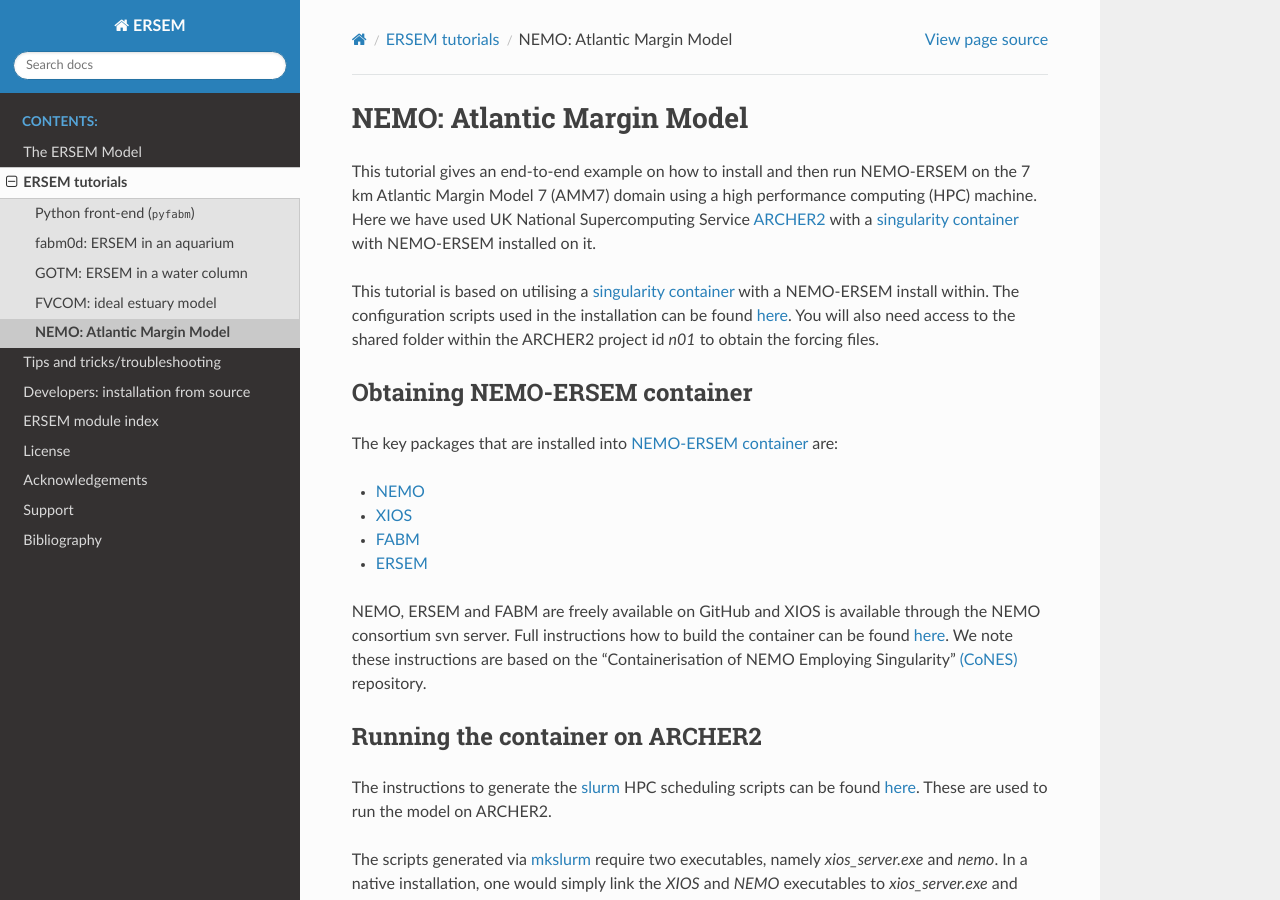
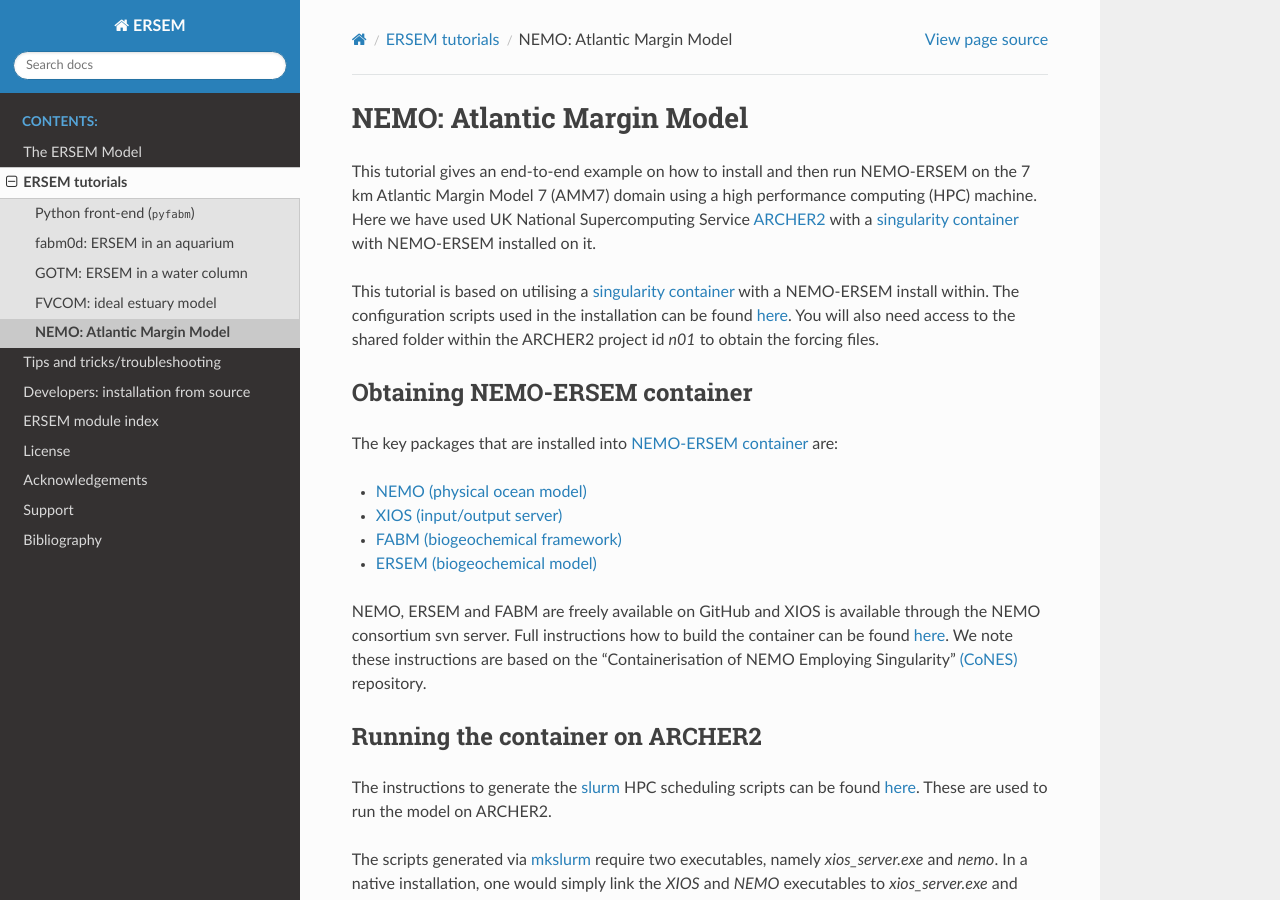
Before and after one commit to pmlmodelling/ersem, a Sphinx documentation site: the page built from docs/source/tutorials/nemo.rst, in a window 1280 px wide and 900 px high. Built offline with Sphinx 7.4.7 and the Read the Docs theme 2.0.0, drawn with Linux system fonts in a browser that asks for light colours; formulas are drawn with MathJax 3; the version number could not be read and is left out; some of the changed text lies outside the part shown.

Commit message:
Updating NEMO docs from PR

```diff
--- a/docs/source/tutorials/nemo.rst
+++ b/docs/source/tutorials/nemo.rst
@@ -25,10 +25,10 @@ Obtaining NEMO-ERSEM container
 The key packages that are installed into
 `NEMO-ERSEM container <https://github.com/pmlmodelling/NEMO-container>`_ are:
 
-* `NEMO <https://github.com/pmlmodelling/NEMO4.0-FABM>`__
-* `XIOS <http://forge.ipsl.jussieu.fr/ioserver/svn/XIOS/branchs/xios-2.5>`__
-* `FABM <https://github.com/fabm-model/fabm>`__
-* `ERSEM <https://github.com/pmlmodelling/ersem>`__
+* `NEMO (physical ocean model) <https://github.com/pmlmodelling/NEMO4.0-FABM>`__
+* `XIOS (input/output server) <http://forge.ipsl.jussieu.fr/ioserver/svn/XIOS/branchs/xios-2.5>`__
+* `FABM (biogeochemical framework) <https://github.com/fabm-model/fabm>`__
+* `ERSEM (biogeochemical model) <https://github.com/pmlmodelling/ersem>`__
 
 NEMO, ERSEM and FABM are freely available on GitHub and XIOS is available through the NEMO consortium
 svn server. Full instructions how to build the container can be found
@@ -118,6 +118,10 @@ example uses.
 
 The following plots show the surface distributions of a subset of variables from the NEMO-ERSEM simulation on the AMM7 domain.
 
+.. note::
+
+    The plots below are snapshots take from the model output at `30/01/2005`.
+
 .. dropdown:: Potential temperature, ``degC``
 
 	.. image:: ../../images/temp_NEMO.png
```
Also changed, not shown: docs/images/N3_n_NEMO.png, docs/images/O3_c_NEMO.png.
